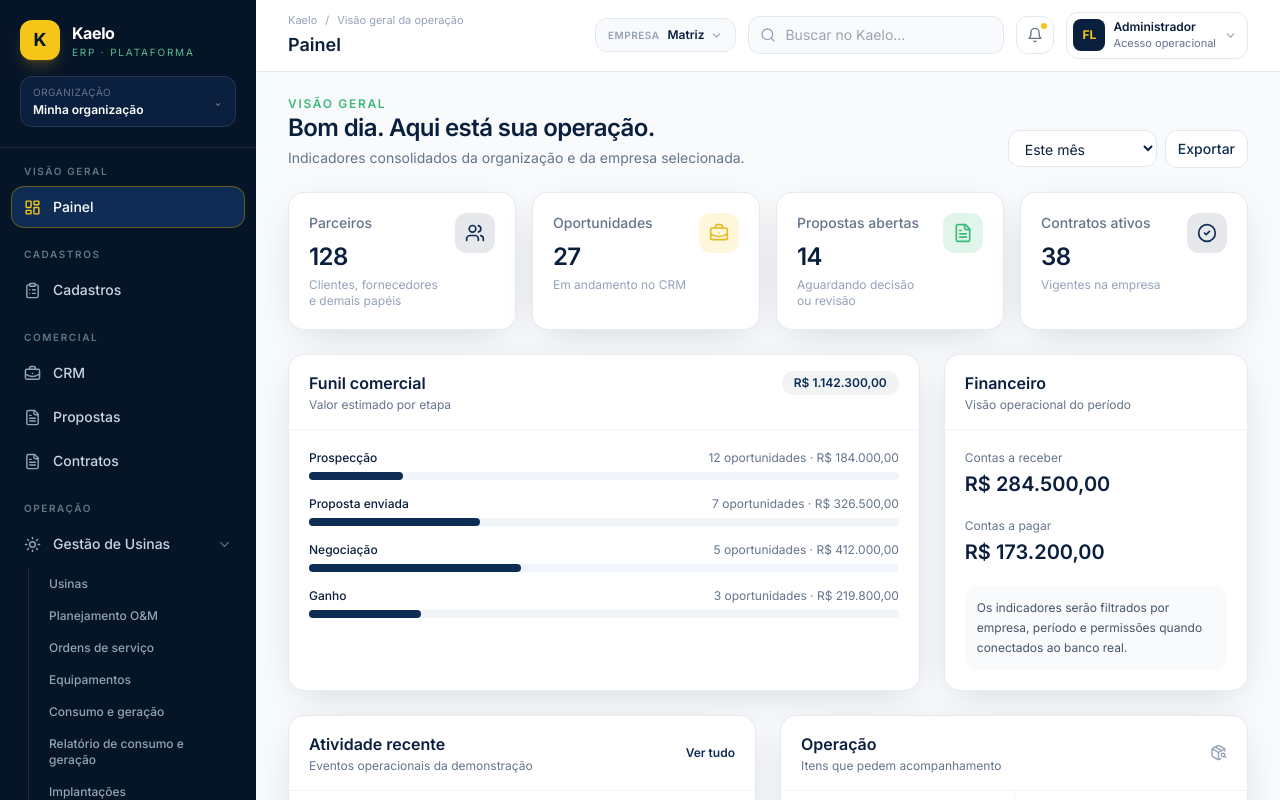
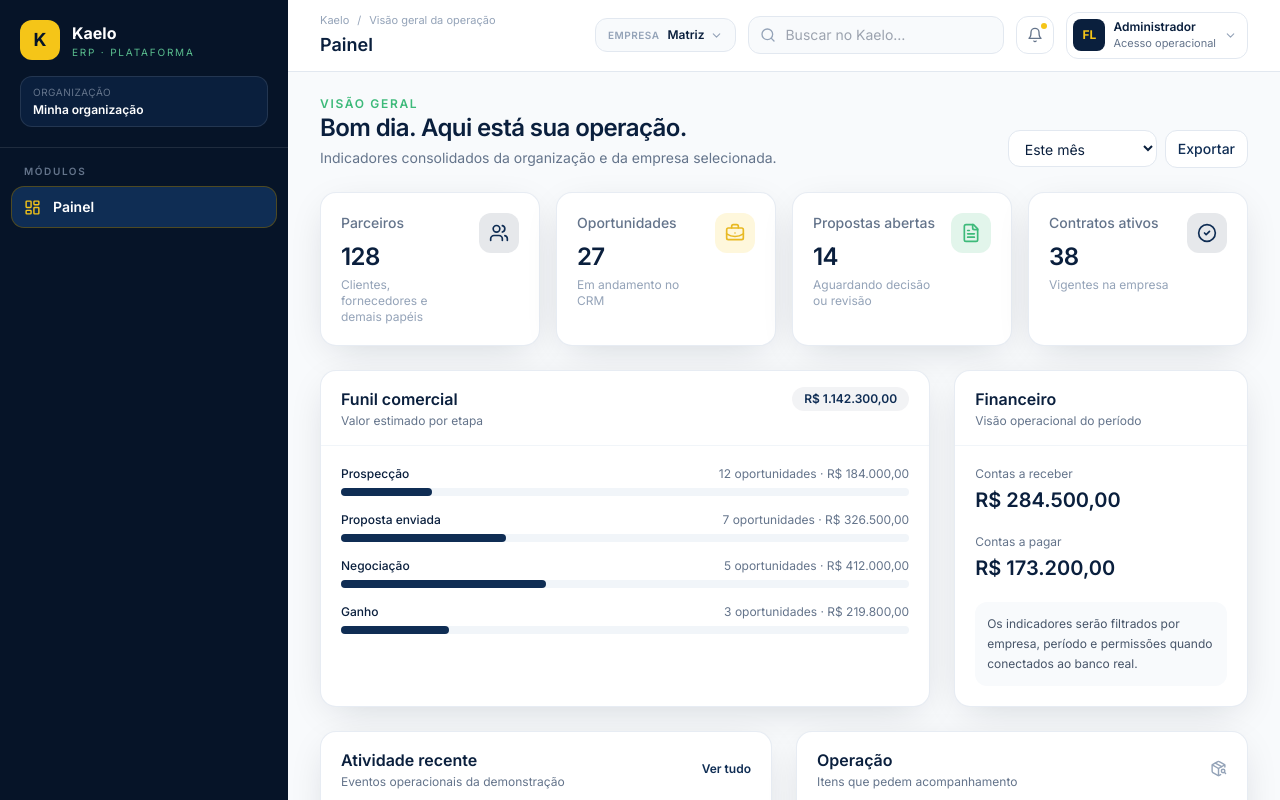
Before and after one commit to consultorfernandolima-cmyk/kaelo, a React (Vite) app: page / in a window 1280 px wide. Shown: the top 800 px of the page. Built offline with nearby package versions, Linux system fonts and the light colour scheme.

Commit message:
feat: reorganizar menu principal por modulos

```diff
--- a/src/layout/Sidebar.jsx
+++ b/src/layout/Sidebar.jsx
@@ -1,175 +1,38 @@
 import { NavLink, useLocation } from 'react-router-dom'
-import {
-  BarChart3,
-  Bell,
-  BriefcaseBusiness,
-  ChevronDown,
-  ClipboardList,
-  FileText,
-  LayoutDashboard,
-  Settings,
-  Sun,
-  Warehouse,
-} from 'lucide-react'
+import { BarChart3, BriefcaseBusiness, ChevronDown, ClipboardList, FileText, LayoutDashboard, Settings, Sun, WalletCards, Wrench, Building2 } from 'lucide-react'
 
 const groups = [
-  {
-    label: 'Visão geral',
-    items: [{ to: '/', label: 'Painel', icon: LayoutDashboard, end: true }],
-  },
-  {
-    label: 'Cadastros',
-    items: [
-      { to: '/cadastros', label: 'Cadastros', icon: ClipboardList, end: true },
-    ],
-  },
-  {
-    label: 'Comercial',
-    items: [
-      { to: '/crm', label: 'CRM', icon: BriefcaseBusiness },
-      { to: '/propostas', label: 'Propostas', icon: FileText },
-      { to: '/contratos', label: 'Contratos', icon: FileText },
-    ],
-  },
-  {
-    label: 'Operação',
-    items: [
-      { to: '/gestao-usinas', label: 'Gestão de Usinas', icon: Sun, expandable: true },
-      { to: '/operacoes', label: 'Operações', icon: BriefcaseBusiness },
-      { to: '/estoque', label: 'Estoque', icon: Warehouse },
-    ],
-  },
-  {
-    label: 'Gestão',
-    items: [
-      { to: '/financeiro', label: 'Financeiro', icon: BarChart3 },
-      { to: '/relatorios', label: 'Relatórios', icon: BarChart3 },
-    ],
-  },
-  {
-    label: 'Administração',
-    items: [
-      { to: '/configuracoes', label: 'Configurações', icon: Settings, end: true },
-    ],
-  },
+  { label: 'Principal', items: [{ to: '/', label: 'Painel', icon: LayoutDashboard, end: true }] },
+  { label: 'Módulos', items: [
+    { to: '/empresa', label: 'Empresa', icon: Building2 },
+    { to: '/crm', label: 'CRM', icon: BriefcaseBusiness },
+    { to: '/comercial', label: 'Comercial', icon: FileText },
+    { to: '/servicos', label: 'Serviços', icon: Wrench },
+    { to: '/gestao-usinas', label: 'Gestão de UFV', icon: Sun, expandable: true },
+    { to: '/financeiro', label: 'Financeiro', icon: WalletCards },
+    { to: '/relatorios', label: 'Relatórios', icon: BarChart3 },
+    { to: '/configuracoes', label: 'Configurações', icon: Settings },
+  ]},
 ]
 
-const gestaoUsinasSubmenu = [
-  { to: '/usinas', label: 'Usinas' },
-  { to: '/gestao-usinas/planejamento', label: 'Planejamento O&M' },
-  { to: '/ordens-servico', label: 'Ordens de serviço' },
-  { to: '/gestao-usinas/equipamentos', label: 'Equipamentos' },
-  { to: '/gestao-usinas/geracao', label: 'Consumo e geração' },
-  { to: '/gestao-usinas/relatorio-consumo', label: 'Relatório de consumo e geração' },
-  { to: '/implantacoes', label: 'Implantações' },
+const submenu = [
+ {to:'/usinas',label:'Cadastro de Usinas'},
+ {to:'/gestao-usinas/planejamento',label:'Planejamento O&M'},
+ {to:'/ordens-servico',label:'Ordens de Serviço'},
+ {to:'/gestao-usinas/equipamentos',label:'Equipamentos e Estoque'},
+ {to:'/gestao-usinas/geracao',label:'Consumo e Geração'},
+ {to:'/gestao-usinas/relatorio-consumo',label:'Relatório de Consumo e Geração'},
+ {to:'/implantacoes',label:'Implantações'},
+ {to:'/propostas',label:'Propostas'},
+ {to:'/contratos',label:'Contratos'},
 ]
 
-function isGestaoUsinasRoute(pathname) {
-  return [
-    '/gestao-usinas',
-    '/usinas',
-    '/ordens-servico',
-    '/implantacoes',
-  ].some(prefix => pathname === prefix || pathname.startsWith(prefix + '/'))
-}
+function active(pathname){ return ['/gestao-usinas','/usinas','/ordens-servico','/implantacoes'].some(p=>pathname===p||pathname.startsWith(p+'/')) }
 
-export default function Sidebar() {
-  const location = useLocation()
-  const gestaoAtiva = isGestaoUsinasRoute(location.pathname)
-
-  return (
-    <aside className="flex w-64 shrink-0 flex-col bg-navy-950 text-slate-200">
-      <div className="border-b border-white/10 px-5 py-5">
-        <div className="flex items-center gap-3">
-          <div className="flex h-10 w-10 items-center justify-center rounded-xl bg-solar-yellow text-navy-950 shadow-lg shadow-solar-yellow/20">
-            <span className="text-lg font-black">K</span>
-          </div>
-          <div>
-            <p className="text-base font-bold tracking-tight text-white">Kaelo</p>
-            <p className="text-[10px] uppercase tracking-[0.18em] text-solar-mint/80">ERP · Plataforma</p>
-          </div>
-        </div>
-        <button type="button" className="mt-4 flex w-full items-center justify-between rounded-xl border border-white/10 bg-navy-900 px-3 py-2 text-left hover:bg-navy-800">
-          <div>
-            <p className="text-[10px] uppercase tracking-wider text-slate-500">Organização</p>
-            <p className="mt-0.5 truncate text-xs font-semibold text-white">Minha organização</p>
-          </div>
-          <span className="text-xs text-slate-500">⌄</span>
-        </button>
-      </div>
-
-      <nav className="flex-1 overflow-y-auto px-3 py-4">
-        {groups.map((group) => (
-          <div key={group.label} className="mb-5">
-            <p className="px-3 pb-2 text-[10px] font-semibold uppercase tracking-[0.16em] text-slate-500">{group.label}</p>
-            <div className="space-y-1">
-              {group.items.map(({ to, label, icon: Icon, end, expandable }) => {
-                const isModuleActive = expandable && gestaoAtiva
-                return (
-                  <div key={to}>
-                    <NavLink
-                      to={to}
-                      end={end}
-                      className={({ isActive }) =>
-                        [
-                          'flex items-center gap-3 rounded-xl px-3 py-2.5 text-sm font-medium transition-colors',
-                          isActive || isModuleActive
-                            ? 'bg-navy-800 text-white shadow-inner ring-1 ring-solar-yellow/40'
-                            : 'text-slate-300 hover:bg-navy-900 hover:text-white',
-                        ].join(' ')
-                      }
-                    >
-                      {({ isActive }) => (
-                        <>
-                          <Icon size={17} className={isActive || isModuleActive ? 'text-solar-yellow' : 'text-slate-400'} />
-                          <span className="flex-1">{label}</span>
-                          {expandable && (
-                            <ChevronDown
-                              size={15}
-                              className={isModuleActive ? 'text-solar-yellow' : 'text-slate-500'}
-                            />
-                          )}
-                        </>
-                      )}
-                    </NavLink>
-
-                    {expandable && (
-                      <div className="ml-4 mt-1 border-l border-white/10 pl-2">
-                        {gestaoUsinasSubmenu.map((item) => (
-                          <NavLink
-                            key={item.to}
-                            to={item.to}
-                            className={({ isActive }) =>
-                              [
-                                'block rounded-lg px-3 py-2 text-xs font-medium transition-colors',
-                                isActive
-                                  ? 'bg-navy-800/90 text-white ring-1 ring-solar-yellow/20'
-                                  : 'text-slate-400 hover:bg-navy-900 hover:text-slate-100',
-                              ].join(' ')
-                            }
-                          >
-                            {item.label}
-                          </NavLink>
-                        ))}
-                      </div>
-                    )}
-                  </div>
-                )
-              })}
-            </div>
-          </div>
-        ))}
-      </nav>
-
-      <div className="m-3 rounded-xl border border-white/10 bg-navy-900/80 p-3">
-        <div className="flex items-center gap-2">
-          <Bell size={15} className="text-solar-yellow" />
-          <p className="text-xs font-medium text-white">Ambiente Kaelo</p>
-        </div>
-        <p className="mt-1 text-[11px] leading-relaxed text-slate-400">
-          Módulos e permissões serão definidos pela organização e licença.
-        </p>
-      </div>
-    </aside>
-  )
-}
+export default function Sidebar(){ const location=useLocation(); const open=active(location.pathname); return <aside className="flex w-72 shrink-0 flex-col bg-navy-950 text-slate-200">
+ <div className="border-b border-white/10 px-5 py-5"><div className="flex items-center gap-3"><div className="flex h-10 w-10 items-center justify-center rounded-xl bg-solar-yellow text-navy-950"><span className="text-lg font-black">K</span></div><div><p className="text-base font-bold text-white">Kaelo</p><p className="text-[10px] uppercase tracking-[0.18em] text-solar-mint/80">ERP · Plataforma</p></div></div><div className="mt-4 rounded-xl border border-white/10 bg-navy-900 px-3 py-2"><p className="text-[10px] uppercase tracking-wider text-slate-500">Organização</p><p className="mt-0.5 truncate text-xs font-semibold text-white">Minha organização</p></div></div>
+ <nav className="flex-1 overflow-y-auto px-3 py-4"><div className="mb-5"><p className="px-3 pb-2 text-[10px] font-semibold uppercase tracking-[0.16em] text-slate-500">Módulos</p><div className="space-y-1">
+ {groups[0].items.map(({to,label,icon:Icon,expandable})=>{const on=expandable?open:location.pathname===to||location.pathname.startsWith(to+'/');return <div key={to}><NavLink to={to} className={({isActive})=>['flex items-center gap-3 rounded-xl px-3 py-2.5 text-sm font-semibold transition',isActive||on?'bg-navy-800 text-white ring-1 ring-solar-yellow/30':'text-slate-300 hover:bg-navy-900 hover:text-white'].join(' ')}><Icon size={17} className={on?'text-solar-yellow':'text-slate-400'}/><span className="flex-1">{label}</span>{expandable&&<ChevronDown size={15} className={on?'text-solar-yellow':'text-slate-500'}/>}</NavLink>{expandable&&<div className="ml-4 mt-1 border-l border-white/10 pl-2">{submenu.map(item=><NavLink key={item.to} to={item.to} className={({isActive})=>['block rounded-lg px-3 py-2 text-xs font-medium',isActive?'bg-navy-800/90 text-white':'text-slate-400 hover:bg-navy-900 hover:text-slate-100'].join(' ')}>{item.label}</NavLink>)}</div>}</div>})}
+ </div></div></nav>
+ <div className="m-3 rounded-xl border border-white/10 bg-navy-900/80 p-3"><p className="text-xs font-medium text-white">Ambiente Kaelo</p><p className="mt-1 text-[11px] leading-relaxed text-slate-400">Módulos e permissões aparecem conforme licença e perfil.</p></div>
+ </aside>}
```
